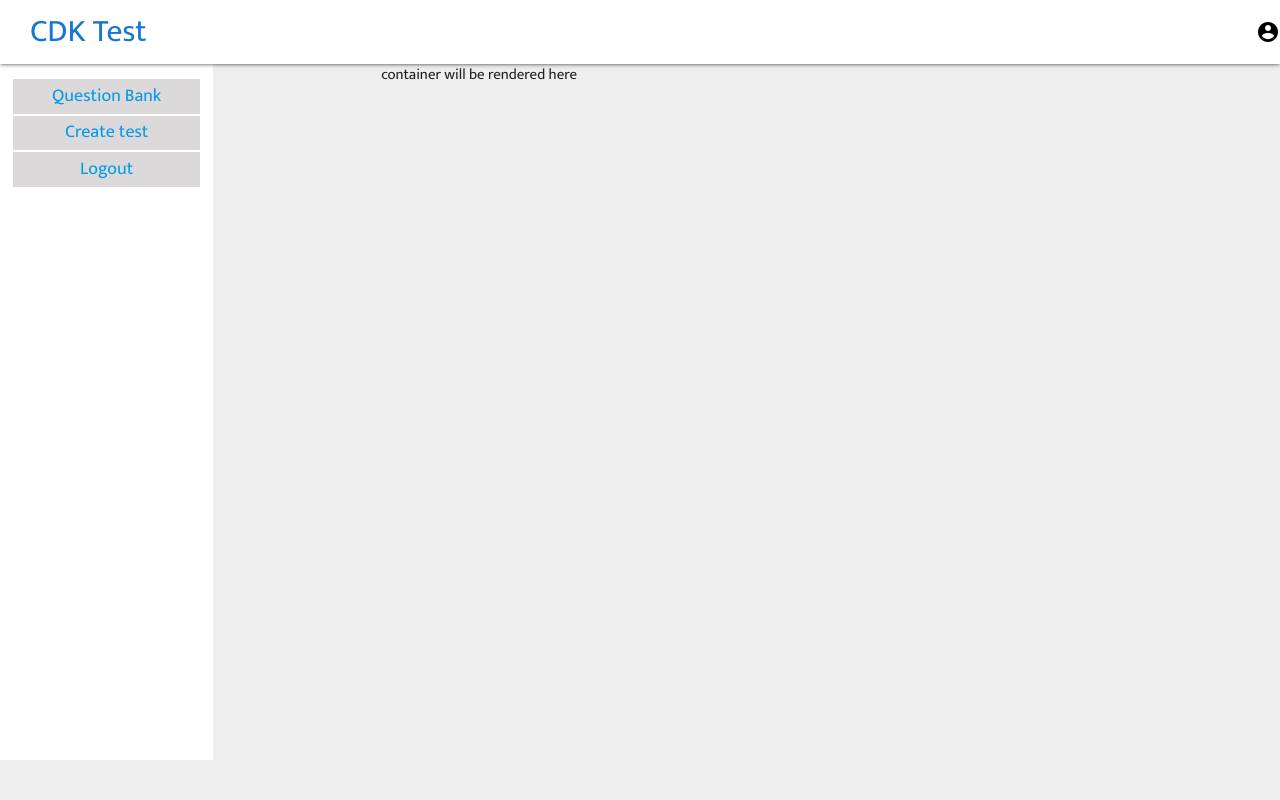
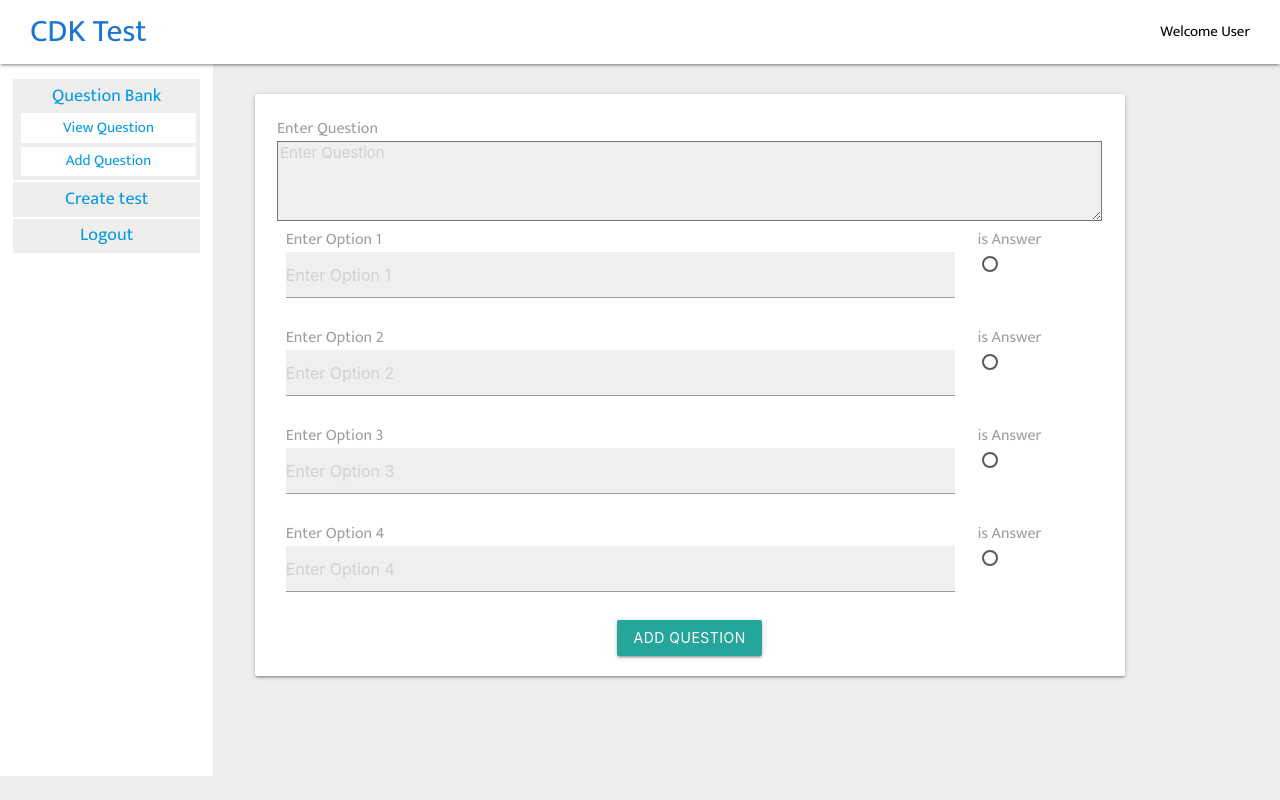
Before and after one commit to jitendrachoudhary9623/online-test-system-react, a React (Create React App) app: page /AddQuestion in a window 1280 px wide. Built offline with nearby package versions, Linux system fonts and the light colour scheme.

Commit message:
basic ui for add questions added, routes implemented need to check permissions of accessing  while changing the routes

```diff
--- a/src/components/NavBar.component.js
+++ b/src/components/NavBar.component.js
@@ -9,8 +9,8 @@ class NavBar extends Component{
         <nav>
           <div className="nav-wrapper">
             <span className="brand-logo pad-2 left blue-text text-darken-2" style={{marginLeft:30}}>{this.props.title}</span>
-            <ul className="right">
-            <li><i class="material-icons prefix">account_circle</i> </li>
+            <ul className="right" style={{marginRight:30}}>
+            <li>Welcome User </li>
             </ul>
           </div>
         </nav>
--- /dev/null
+++ b/src/components/admin/AddQuestion.component.js
@@ -0,0 +1,45 @@
+import React, { Component } from 'react';
+import SideBar from './SideBar.component';
+import NavBar from '../NavBar.component'
+import OptionInput from './OptionInput.component'
+class AddQuestion extends Component {
+
+    render() {
+        return (<div>
+            <div>
+                <NavBar />
+                <div className="row">
+                    <div className="col s2" style={{ height: "89vh", backgroundColor: "white" }}>
+                        <SideBar />
+                    </div>
+                    <div className="col s10 scrollable">
+
+                        <div className="row col s10 card" style={{ margin: 30 }}>
+
+                            <form class="col s12">
+                                <div class="row">
+                                    <br />
+                                    <div class="col s12">
+                                        <label for="textarea1">Enter Question</label>
+                                        <textarea rows="50" id="textarea1" placeholder="Enter Question"></textarea>
+                                    </div>
+                                    <div style={{ margin: 20 }}>
+                                        <OptionInput optionNo="1" />
+                                        <OptionInput optionNo="2" />
+                                        <OptionInput optionNo="3" />
+                                        <OptionInput optionNo="4" />
+                                    </div>
+                                    <div className="center-align">
+                                    <input type="button" className="btn" value="Add Question"/>
+                                    </div>
+                                </div>
+                            </form>
+                        </div>
+                    </div>
+                </div>
+            </div>
+        </div>)
+    }
+}
+
+export default AddQuestion;
--- a/src/components/admin/AdminApp.component.js
+++ b/src/components/admin/AdminApp.component.js
@@ -1,37 +1,25 @@
 import React, { Component } from 'react';
 import NavBar from '../NavBar.component'
-import { Route, Link, BrowserRouter as Router } from 'react-router-dom'
+import SideBar from './SideBar.component';
+
+
 class AdminApp extends Component {
 
   render() {
     return (
       <div>
-
         <NavBar />
         <div className="row">
           <div className="col s2" style={{ height: "87vh", backgroundColor: "white" }}>
-            <ul>
-              <li className="sidebar-item">
-                <a href="#" className="center-align">Question Bank</a>
-              </li>
-              <li className="sidebar-item">
-                <a href="#">Create test</a>
-              </li>
-              <li className="sidebar-item">
-                <a href="#">Logout</a>
-              </li>
-            </ul>
+            <SideBar />
           </div>
-          <div class="col s10">
-            <div class="container">
-
-              container will be rendered here
-        </div>
+          <div className="col s10">
+            <div className="container">
+              <div className="card p6">Welcome User
+               </div>
+            </div>
           </div>
         </div>
-
-
-
       </div>
     )
   }
--- /dev/null
+++ b/src/components/admin/OptionInput.component.js
@@ -0,0 +1,23 @@
+import React, { Component } from 'react';
+
+class OptionInput extends Component {
+
+    render() {
+        return (
+            <div className="row">
+                <div className="col s10">
+                    <label for="option">Enter Option {this.props.optionNo}</label>
+                    <input id="option" type="text" placeholder={`Enter Option ${this.props.optionNo}`} ></input>
+                </div>
+                <div className="col s2">
+                    <label>is Answer</label><br/>
+                    <label>
+                        <input type="radio" class="with-gap" name="radio"/>
+                        <span></span>
+                    </label></div>
+            </div>
+        )
+    }
+}
+
+export default OptionInput;
--- /dev/null
+++ b/src/components/admin/SideBar.component.js
@@ -0,0 +1,29 @@
+import React,{Component} from 'react'
+import { BrowserRouter as Router, Route, Link } from 'react-router-dom';
+
+class SideBar extends Component{
+render(){
+    return(
+    <ul>
+        <li className="sidebar-item">
+          <a href="#" className="center-align">Question Bank</a>
+          <li className="sidebar-sub-item">
+            <Link to="/ViewQuestions" className="center-align">View Question</Link>
+
+          </li>
+          <li className="sidebar-sub-item">
+            <Link to="/AddQuestion" className="center-align">Add Question</Link>
+          </li>
+        </li>
+        <li className="sidebar-item">
+          <a href="#">Create test</a>
+        </li>
+        <li className="sidebar-item">
+          <a href="#">Logout</a>
+        </li>
+      </ul>
+    )
+}
+}
+
+export default SideBar;
--- /dev/null
+++ b/src/components/admin/ViewQuestions.component.js
@@ -0,0 +1,26 @@
+import React, { Component } from 'react';
+import SideBar from './SideBar.component';
+import NavBar from '../NavBar.component'
+
+class ViewQuestions extends Component {
+
+    render() {
+        return (
+                <div>
+                    <NavBar />
+                    <div className="row">
+                        <div className="col s2" style={{ height: "87vh", backgroundColor: "white" }}>
+                            <SideBar />
+                        </div>
+                        <div className="col s10 scrollable">
+                            <div className="container">
+                                <div className="card p6">ViewQuestions</div>
+                            </div>
+                        </div>
+                    </div>
+                </div>
+            )
+    }
+}
+
+export default ViewQuestions;
--- a/src/index.css
+++ b/src/index.css
@@ -44,8 +44,59 @@ nav > *{
 
 .sidebar-item{
   padding:2%;
-  background:rgb(219, 217, 217);
+  background:rgb(240, 237, 237);
   margin:1%;
   text-align: center;
   font-size: 18px;
 }
+
+.sidebar-sub-item{
+  padding:2%;
+  background:white;
+  margin-top:2%;
+  margin-left:2%;
+  text-align: center;
+  font-size: 15px;
+}
+
+
+.input-field input[type=text] + label{
+  color: #09b0fd !important;
+ }
+
+ .input-field input[type=text]{
+  border-bottom: 1px solid #09b0fd !important;
+  box-shadow: 0 1px 0 0 #09b0fd !important;
+  background: #f0eeee;
+  margin-top:1%;
+ }
+
+ input[type="text"]{
+  background: #f0eeee !important;
+
+ }
+ textarea{
+  background: #f0eeee !important;
+  height:10vh;
+ }
+
+
+ .input-field input[type=text]:focus + label{
+  color: #09b0fd !important;
+
+ }
+
+ .input-field input[type=text]:focus{
+  border-bottom: 1px solid #09b0fd !important;
+  box-shadow: 0 1px 0 0 #09b0fd !important;
+ }
+
+ label{
+   font-size: 16px;
+ }
+
+
+  .scrollable{
+    overflow-y: scroll;
+    max-height:88vh;
+  }
--- a/src/index.js
+++ b/src/index.js
@@ -2,8 +2,23 @@ import React from 'react';
 import ReactDOM from 'react-dom';
 import App from './App';
 import './index.css';
+import AdminApp from './components/admin/AdminApp.component'
+import Quiz from './components/client/Quiz.component'
+import ViewQuestions from './components/admin/ViewQuestions.component'
 import { BrowserRouter as Router, Route, Link } from 'react-router-dom';
+import AddQuestion from './components/admin/AddQuestion.component';
 ReactDOM.render(
-  (<App />),
+  (<Router>
+
+    <div>
+      {/* Need to add authentication for each route except login */}
+      <Route exact path="/" component={Quiz} />
+      <Route path="/test" component={Quiz} />
+      <Route path="/Admin" component={AdminApp} />
+      <Route path="/ViewQuestions" component={ViewQuestions} />
+      <Route path="/AddQuestion" component={AddQuestion} />
+
+    </div>
+  </Router>),
   document.getElementById('root')
 );
```
